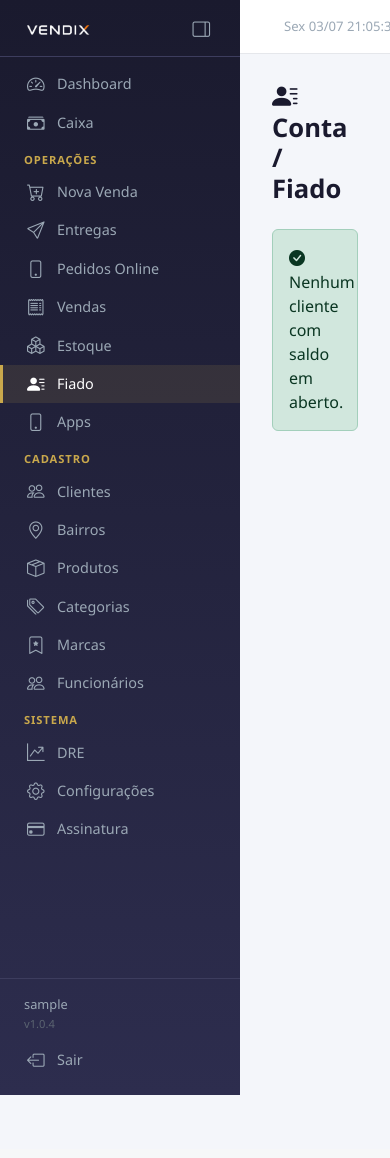
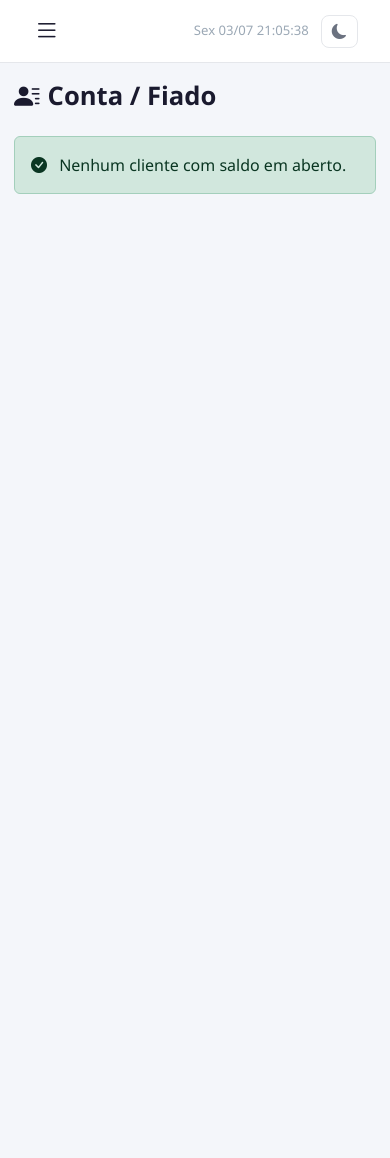
Before and after one commit to cavalinibruno-rgb/vendix, a Flask app: page /conta/ in a window 390 px wide; the page is wider, and only the part inside the window is pictured. Before the commit the page ends 1095 px from the top of that part, so only its background shows below. Run offline with Flask 3, Linux system fonts and the light colour scheme; the visitor is signed in with stand-in values (Sample User, id 1); data that the repository does not hold is empty; some libraries are stand-ins or nearby versions.

Commit message:
ux: painel da loja responsivo no celular (menu off-canvas)
No mobile a sidebar fixa de 240px comia a tela e o conteudo ficava
espremido numa coluna fininha. Agora, em telas < 992px:
- Sidebar fica fora da tela e desliza por cima ao tocar no botao (menu
  hamburguer) que aparece na topbar so no mobile
- Tocar no fundo escurecido ou navegar por um link fecha o menu
- Conteudo e topbar ocupam a largura toda (margin-left 0)
- Modo 'recolhido' do desktop e neutralizado dentro do menu mobile
  (labels e secoes sempre visiveis)

Desktop permanece identico (media query nao afeta >= 992px).

Co-Authored-By: Claude Fable 5 <noreply@anthropic.com>

```diff
--- a/app/templates/base.html
+++ b/app/templates/base.html
@@ -197,6 +197,28 @@
     .topbar-store-name { font-weight: 700; font-size: .95rem; color: var(--gold, #c9a84c); white-space: nowrap; overflow: hidden; text-overflow: ellipsis; max-width: 200px; }
     .topbar-right { display: flex; align-items: center; gap: 12px; flex-shrink: 0; }
     .topbar.collapsed { margin-left: 60px; }
+
+    /* ── Mobile: sidebar vira menu deslizante (off-canvas) ── */
+    .menu-mobile-btn { display: none; align-items: center; justify-content: center; border: none;
+                       background: none; color: var(--text-main); font-size: 1.6rem; padding: 2px 10px 2px 2px; }
+    .sidebar-backdrop { display: none; position: fixed; inset: 0; background: rgba(0,0,0,.5); z-index: 1049; }
+    @media (max-width: 991.98px) {
+      .sidebar { transform: translateX(-105%); transition: transform .25s ease;
+                 width: 240px !important; z-index: 1050; }
+      .sidebar.mobile-open { transform: translateX(0); box-shadow: 4px 0 24px rgba(0,0,0,.45); }
+      /* neutraliza o modo "recolhido" do desktop dentro do menu mobile */
+      .sidebar .nav-label { display: inline !important; }
+      .sidebar .nav-section { display: block !important; }
+      .sidebar .sidebar-footer .footer-name { display: inline !important; }
+      .sidebar .nav-link { padding: 10px 24px !important; justify-content: flex-start !important; border-right: none !important; }
+      .sidebar-brand .btn-collapse { display: none; }
+      .sidebar-brand .brand-logo-row img { display: inline !important; }
+      /* conteúdo e topbar ocupam a tela toda */
+      .main-content, .main-content.collapsed { margin-left: 0 !important; padding: 18px 14px; }
+      .topbar, .topbar.collapsed { margin-left: 0 !important; }
+      .menu-mobile-btn { display: inline-flex; }
+      .sidebar-backdrop.show { display: block; }
+    }
     .page-header { margin-bottom: 24px; }
     .page-header h1 { font-size: 1.6rem; font-weight: 700; color: var(--text-main); margin: 0; }
     .page-header p  { color: var(--text-muted); margin: 4px 0 0; font-size: .9rem; }
@@ -323,9 +345,14 @@
   </div>
 </div>
 
+<div class="sidebar-backdrop" id="sidebarBackdrop" onclick="fecharMenuMobile()"></div>
+
 <div class="topbar" id="topbar">
   <!-- Esquerda: logo ou nome da loja -->
   <div class="topbar-brand">
+    <button class="menu-mobile-btn" type="button" onclick="abrirMenuMobile()" aria-label="Abrir menu">
+      <i class="bi bi-list"></i>
+    </button>
     {% if current_user.is_authenticated and not current_user.is_master %}
       {% set tenant = current_user.tenant %}
       {% if tenant %}
@@ -719,6 +746,18 @@ document.addEventListener('DOMContentLoaded', function() {
     applyCollapse(collapsed);
   }
 
+  // ── Menu mobile (off-canvas) ─────────────────────────
+  function abrirMenuMobile() {
+    sidebar.classList.add('mobile-open');
+    document.getElementById('sidebarBackdrop').classList.add('show');
+  }
+  function fecharMenuMobile() {
+    sidebar.classList.remove('mobile-open');
+    document.getElementById('sidebarBackdrop').classList.remove('show');
+  }
+  // Navegar por um link do menu fecha o painel
+  sidebar.querySelectorAll('.nav-link').forEach(a => a.addEventListener('click', fecharMenuMobile));
+
   // Restaura estado salvo
   applyCollapse(localStorage.getItem('sidebarCollapsed') === 'true');
 
```
